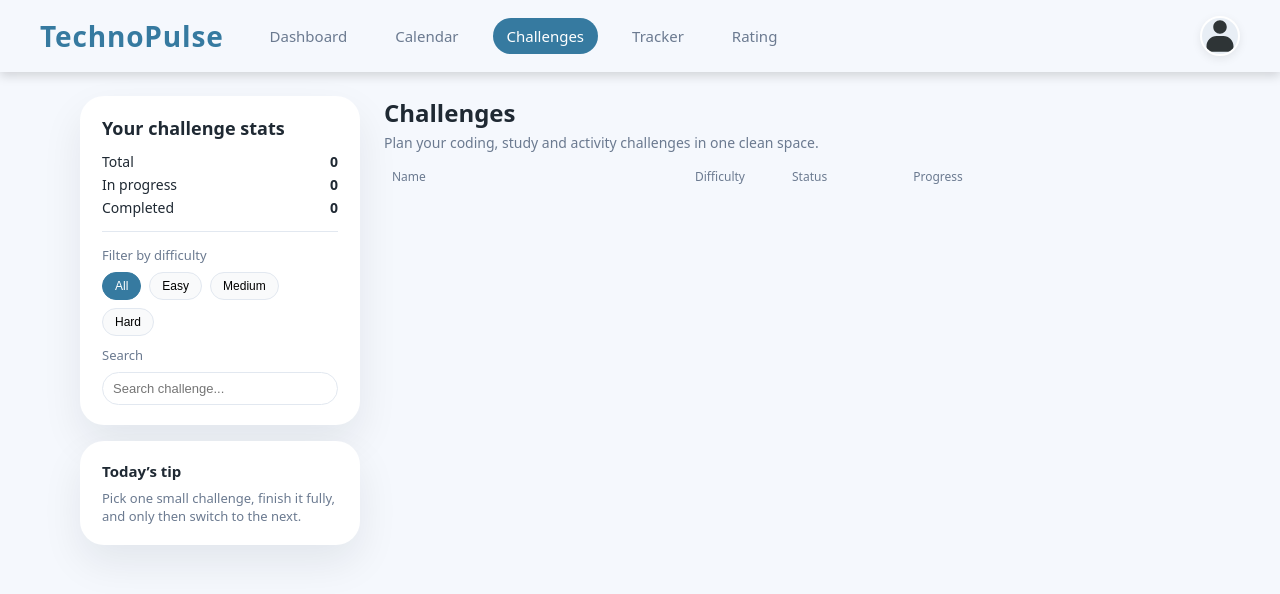
After one commit to monkeprogrammer01/Re-charge-Lab, a Django app: page /challenges/ in a window 1280 px wide. The commit adds this page. Shown: the top 594 px of the page. Run offline with Django 5.2, Linux system fonts and the light colour scheme; the visitor is signed in with stand-in values (Sample User, id 1); data that the repository does not hold is empty.

Commit message:
challenges page

```diff
--- a/TechnoProject/urls.py
+++ b/TechnoProject/urls.py
@@ -20,6 +20,6 @@ urlpatterns = [
     path('admin/', admin.site.urls),
     path('auth/', include('users.urls')),
     path("", include('main.urls')),
-    path("tracker/", include('tracker.urls'))
-
+    path("tracker/", include('tracker.urls')),
+    path("challenges/", include('challenges.urls'))
 ]
--- a/challenges/models.py
+++ b/challenges/models.py
@@ -29,3 +29,6 @@ class Challenge(models.Model):
     status = models.CharField(max_length=16, choices=status_choices)
     created_at = models.DateTimeField(auto_now_add=True)
     start_date = models.DateField(default=timezone.now)
+
+    def __str__(self):
+        return f"{self.user.email} - {self.created_at}"
--- a/tracker/static/tracker/js/challenges.js
+++ b/challenges/static/challenges/js/challenges.js
@@ -21,7 +21,6 @@ document.addEventListener("DOMContentLoaded", function () {
         const activeFilterBtn = document.querySelector(".ch-filter-btn-active");
         const diffFilter = activeFilterBtn ? activeFilterBtn.dataset.filter : "all";
         const term = searchInput.value.toLowerCase().trim();
-
         cards.forEach(card => {
             const diff = card.dataset.difficulty;
             const title = card.querySelector(".challenge-title").textContent.toLowerCase();
--- /dev/null
+++ b/challenges/templates/challenges/challenges.html
@@ -0,0 +1,113 @@
+{% extends 'main/base.html' %}
+{% load static %}
+{% block extra_css %}
+    <link rel="stylesheet" href="{% static 'challenges/css/challenges.css' %}">
+{% endblock %}
+{% block extra_js %}
+    <script src="{% static 'users/js/auth.js' %}" defer></script>
+    <script src="{% static 'challenges/js/challenges.js' %}"></script>
+{% endblock %}
+{% block content %}
+    <main class="ch-layout">
+        <section class="ch-sidebar">
+            <div class="ch-card ch-summary">
+                <h2 class="ch-title">Your challenge stats</h2>
+                <div class="ch-summary-row">
+                    <span>Total</span>
+                    <span id="stat-total">0</span>
+                </div>
+                <div class="ch-summary-row">
+                    <span>In progress</span>
+                    <span id="stat-progress">0</span>
+                </div>
+                <div class="ch-summary-row">
+                    <span>Completed</span>
+                    <span id="stat-completed">0</span>
+                </div>
+
+                <div class="ch-divider"></div>
+
+                <p class="ch-subtitle">Filter by difficulty</p>
+                <div class="ch-filter-group">
+                    <button class="ch-filter-btn ch-filter-btn-active" data-filter="all">All</button>
+                    <button class="ch-filter-btn" data-filter="easy">Easy</button>
+                    <button class="ch-filter-btn" data-filter="medium">Medium</button>
+                    <button class="ch-filter-btn" data-filter="hard">Hard</button>
+                </div>
+
+                <p class="ch-subtitle">Search</p>
+                <div class="ch-search-box">
+                    <input type="text" id="challenge-search" placeholder="Search challenge...">
+                </div>
+            </div>
+
+            <div class="ch-card ch-tip">
+                <h3 class="ch-tip-title">Today’s tip</h3>
+                <p class="ch-tip-text">
+                    Pick one small challenge, finish it fully, and only then switch to the next.
+                </p>
+            </div>
+        </section>
+
+        <section class="ch-main">
+            <div class="ch-main-header">
+                <div>
+                    <h1 class="ch-main-title">Challenges</h1>
+                    <p class="ch-main-subtitle">
+                        Plan your coding, study and activity challenges in one clean space.
+                    </p>
+                </div>
+                <!-- здесь больше НЕТ Add new challenge -->
+            </div>
+
+            <div class="ch-list-header">
+                <span>Name</span>
+                <span>Difficulty</span>
+                <span>Status</span>
+                <span>Progress</span>
+                <span></span>
+            </div>
+
+            <div class="ch-list" id="challenge-list">
+                {% for challenge in challenges %}
+                    <article class="challenge-card" data-difficulty="easy" data-status="not-started">
+                        <div class="ch-cell ch-cell-name">
+                            <h3 class="challenge-title">{{ challenge.name }}</h3>
+                            <p class="challenge-desc">{{ challenge.description }}</p>
+                            <div class="ch-tags">
+                                <span class="ch-tag">{{ challenge.topic }}</span>
+                                <span class="ch-tag">{{ challenge.topic }}</span>
+                            </div>
+                        </div>
+
+                        <div class="ch-cell ch-cell-diff">
+                            {% if challenge.difficulty == 'easy' %}
+                                <span class="ch-badge ch-badge-easy">{{ challenge.difficulty }}</span>
+                                <div class="ch-points">10 pts</div>
+                            {% elif challenge.difficulty == 'medium' %}
+                                <span class="ch-badge ch-badge-medium">{{ challenge.difficulty }}</span>
+                                <div class="ch-points">20 pts</div>
+                            {% else %}
+                                <span class="ch-badge ch-badge-hard">{{ challenge.difficulty }}</span>
+                                <div class="ch-points">30 pts</div>
+                            {% endif %}
+                        </div>
+                        <div class="ch-cell ch-cell-status">
+                            <span class="ch-status-badge ch-status-not-started">{{ challenge.status }}</span>
+                        </div>
+                        <div class="ch-cell ch-cell-progress">
+                            <div class="ch-progress">
+                                <div class="ch-progress-bar" style="width: 0%;"></div>
+                            </div>
+                        </div>
+                        <div class="ch-cell ch-cell-action">
+                            <button class="ch-secondary-btn status-toggle">Start</button>
+                        </div>
+                    </article>
+
+                {% endfor %}
+            </div>
+        </section>
+    </main>
+
+{% endblock %}
--- /dev/null
+++ b/challenges/urls.py
@@ -0,0 +1,7 @@
+from django.urls import path
+from challenges.views import challenges
+
+urlpatterns = [
+
+    path("", challenges, name="challenges")
+]
--- a/challenges/views.py
+++ b/challenges/views.py
@@ -1,3 +1,11 @@
 from django.shortcuts import render
 
-# Create your views here.
+from challenges.models import Challenge
+
+
+def challenges(request):
+    current_challenges = Challenge.objects.filter(user=request.user).all()
+    context = {
+        "challenges": current_challenges
+    }
+    return render(request, 'challenges/challenges.html', context)
--- a/main/static/main/css/base.css
+++ b/main/static/main/css/base.css
@@ -150,7 +150,7 @@ button:focus {
     box-shadow: 0 0 0 3px rgba(54, 122, 160, 0.2);
 }
 
-/* MAIN + CARDS */
+
 
 main {
   padding: 24px 40px 140px; /* extra bottom padding for AI bar */
--- a/main/static/main/css/calendar.css
+++ b/main/static/main/css/calendar.css
@@ -145,6 +145,7 @@ main {
 
 .calendar-grid {
     display: grid;
+
     grid-template-columns: repeat(7, 1fr);
     gap: 10px;
 }
--- a/main/templates/main/base.html
+++ b/main/templates/main/base.html
@@ -49,4 +49,5 @@
         {% endblock %}
     {% block extra_js %}{% endblock %}
 </body>
+<script src="{% static 'users/js/auth.js' %}"></script>
 </html>
--- a/main/templates/main/calendar.html
+++ b/main/templates/main/calendar.html
@@ -11,7 +11,7 @@
     <main>
         {% include 'main/calendar_modal.html' %}
         <div class="layout">
-            <section class="card">
+            <section class="card" id="calendar-card">
 
                 <div class="month-row">
                     <button class="month-nav-btn" id="prevMonth">‹</button>
--- a/tracker/templates/tracker/rating.html
+++ b/tracker/templates/tracker/rating.html
@@ -131,5 +131,5 @@
   /* Later backend will set it: true/false */
   window.isLoggedIn = false;
 </script>
-<script src="{% static 'tracker/js/auth.js' %}"></script>
+<script src="{% static 'tracker/js/../../../challenges/static/challenges/js/auth.js' %}"></script>
 <script src="{% static 'tracker/js/rating.js' %}"></script>
--- a/tracker/urls.py
+++ b/tracker/urls.py
@@ -4,5 +4,4 @@ from tracker.views import tracker, rating, challenges
 urlpatterns = [
     path("", tracker, name="tracker"),
     path("rating/", rating, name="rating"),
-    path("challenges/", challenges, name="challenges")
 ]
--- a/tracker/views.py
+++ b/tracker/views.py
@@ -52,4 +52,4 @@ def rating(request):
     return render(request, "tracker/rating.html")
 
 def challenges(request):
-    return render(request, "tracker/challenges.html")
+    return render(request, "tracker/../challenges/templates/challenges/challenges.html")
```
Also changed, not shown: tracker/templates/tracker/challenges.html (deleted, +0 -167 lines), users/templates/users/auth_modal.html (added, +14 -0 lines), challenges/static/challenges/css/challenges.css (renamed from tracker/static/tracker/css/challenges.css), users/static/users/js/auth.js (renamed from tracker/static/tracker/js/auth.js).
